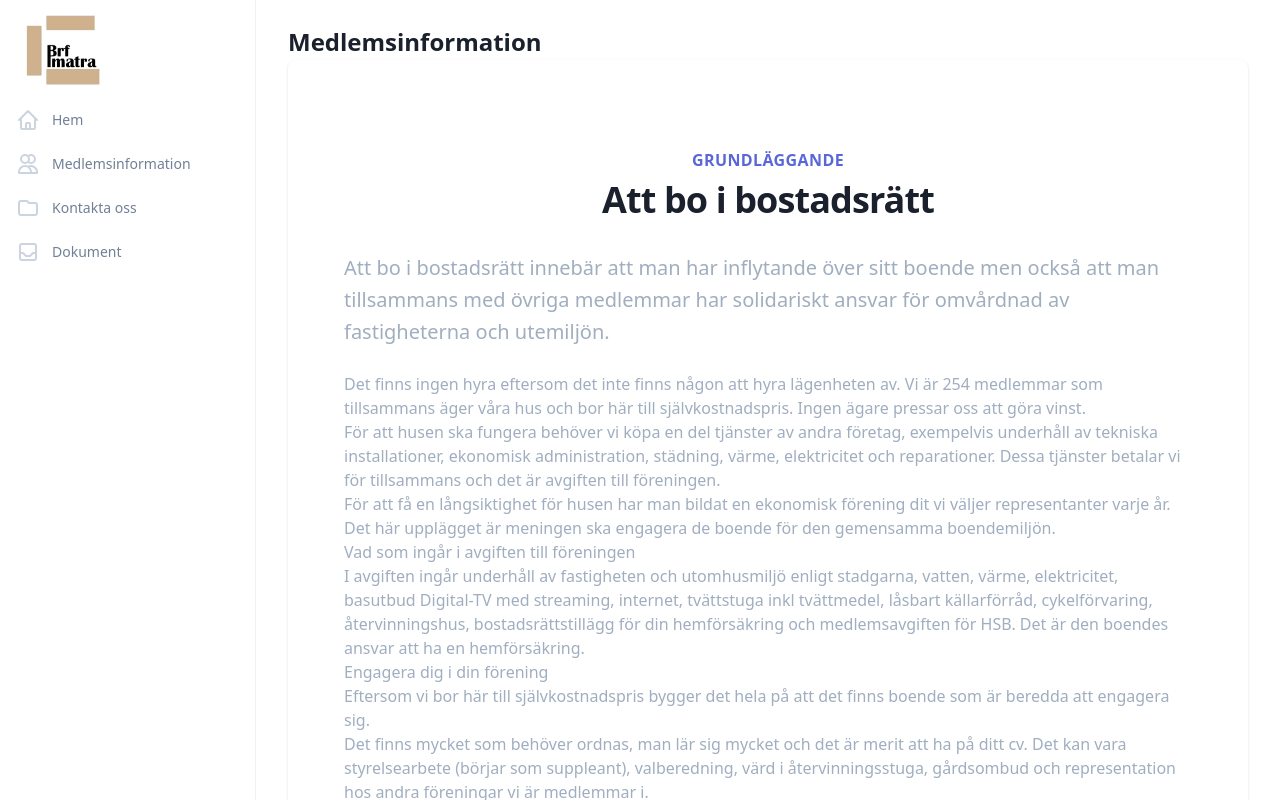
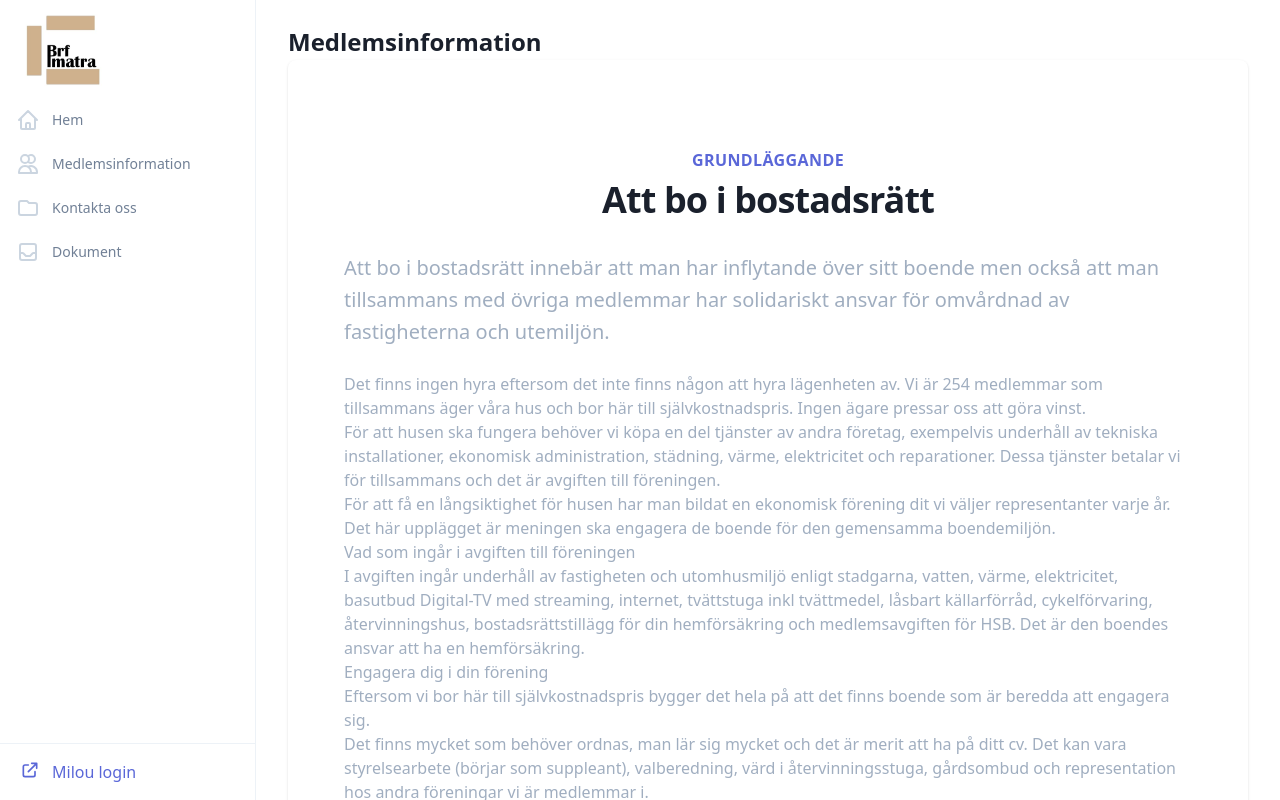
Before and after one commit to brf-imatra/hemsida, a Next.js app: page /medlemsinformation in a window 1280 px wide. Built offline with nearby package versions, Linux system fonts and the light colour scheme; what @tailwindcss/ui would draw is missing.

Commit message:
Länk till Milou login

```diff
--- a/package.json
+++ b/package.json
@@ -20,12 +20,12 @@
   },
   "devDependencies": {
     "@tailwindcss/ui": "^0.7.2",
-    "@types/node": "^15.6.1",
-    "@types/react": "^17.0.8",
+    "@types/node": "^15.12.2",
+    "@types/react": "^17.0.11",
     "autoprefixer": "^10.2.6",
     "gray-matter": "^4.0.3",
     "postcss-preset-env": "^6.7.0",
-    "prettier": "^2.3.0",
+    "prettier": "^2.3.1",
     "tailwindcss": "^1.9.6",
     "typescript": "^4.3.2"
   }
--- a/src/components/MenuShell/index.tsx
+++ b/src/components/MenuShell/index.tsx
@@ -1,6 +1,7 @@
 import React, { PropsWithChildren } from 'react';
 import { Transition } from '@headlessui/react';
 import { MenuItem, MenuItemIcon } from '..';
+import {ExternalLink} from "../Section/simple_three_column";
 
 interface MenuShellProps {
   isShowing: boolean;
@@ -10,51 +11,21 @@ interface MenuShellProps {
 export function MenuShell(props: PropsWithChildren<MenuShellProps>) {
   const { isShowing, setIsShowing, children } = props;
 
-  const profileElement = false ? (
+  const profileElement = true ? (
     <div className="flex-shrink-0 flex border-t border-gray-200 p-4">
-      <a href="#" className="flex-shrink-0 w-full group block">
-        <div className="flex items-center">
-          <div>
-            <img
-              className="inline-block h-9 w-9 rounded-full"
-              src="https://images.unsplash.com/photo-1472099645785-5658abf4ff4e?ixlib=rb-1.2.1&ixid=eyJhcHBfaWQiOjEyMDd9&auto=format&fit=facearea&facepad=2&w=256&h=256&q=80"
-              alt=""
-            />
-          </div>
-          <div className="ml-3">
-            <p className="text-sm leading-5 font-medium text-gray-700 group-hover:text-gray-900">
-              Tom Cook 1
-            </p>
-            <p className="text-xs leading-4 font-medium text-gray-500 group-hover:text-gray-700 transition ease-in-out duration-150">
-              View profile
-            </p>
-          </div>
-        </div>
-      </a>
+      <ExternalLink
+                  text="Milou login"
+                  href="https://milou.brfimatra.se:10003"
+                />
     </div>
   ) : null;
 
-  const mobileProfileElement = false ? (
-    <div className="flex-shrink-0 flex border-t border-grey-200 p-4 bg-red-600">
-      <a href="#" className="flex-shrink-0 group block focus:outline-none">
-        <div className="flex items-center">
-          <div>
-            <img
-              className="inline-block h-10 w-10 rounded-full"
-              src="https://images.unsplash.com/photo-1472099645785-5658abf4ff4e?ixlib=rb-1.2.1&ixid=eyJhcHBfaWQiOjEyMDd9&auto=format&fit=facearea&facepad=2&w=256&h=256&q=80"
-              alt=""
-            />
-          </div>
-          <div className="ml-3">
-            <p className="text-base leading-6 font-medium text-gray-700 group-hover:text-gray-900">
-              Tom Cook
-            </p>
-            <p className="text-sm leading-5 font-medium text-gray-500 group-hover:text-gray-700 group-focus:underline transition ease-in-out duration-150">
-              View profile
-            </p>
-          </div>
-        </div>
-      </a>
+  const mobileProfileElement = true ? (
+    <div className="flex-shrink-0 flex border-t border-grey-200 p-4">
+      <ExternalLink
+                  text="Milou login"
+                  href="https://milou.brfimatra.se:10003"
+                />
     </div>
   ) : null;
 
--- a/src/components/Section/simple_three_column.tsx
+++ b/src/components/Section/simple_three_column.tsx
@@ -110,7 +110,7 @@ interface ExternalLinkProps {
   href: string;
 }
 
-function ExternalLink({ text, href }: ExternalLinkProps) {
+export function ExternalLink({ text, href }: ExternalLinkProps) {
   return (
     <div className="ml-2 flex flex-1 text-indigo-600 hover:text-indigo-500 transition duration-150 ease-in-out">
       <svg
```
Also changed, not shown: 1 other file (tests, documents, lock files or other folders).
